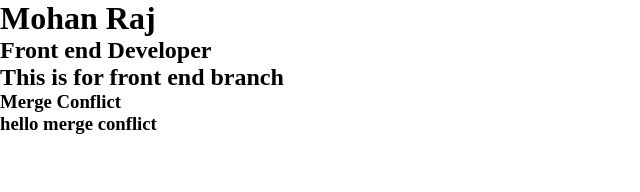
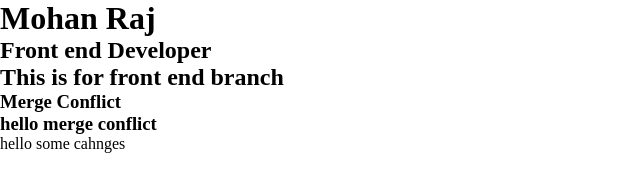
Before and after one commit to mohanrajthambiran/learningGit, a plain HTML site: page index.html in a window 1280 px wide. Shown: the whole page, without its empty margins (0-640 px from the left). Drawn offline with Linux system fonts and the light colour scheme.

Commit message:
Update index.html

```diff
--- a/index.html
+++ b/index.html
@@ -12,5 +12,6 @@
     <h2>This is for front end branch</h2>
     <h3>Merge Conflict</h3>
     <h3>hello merge conflict</h3>
+    hello some cahnges
   </body>
 </html>
```
